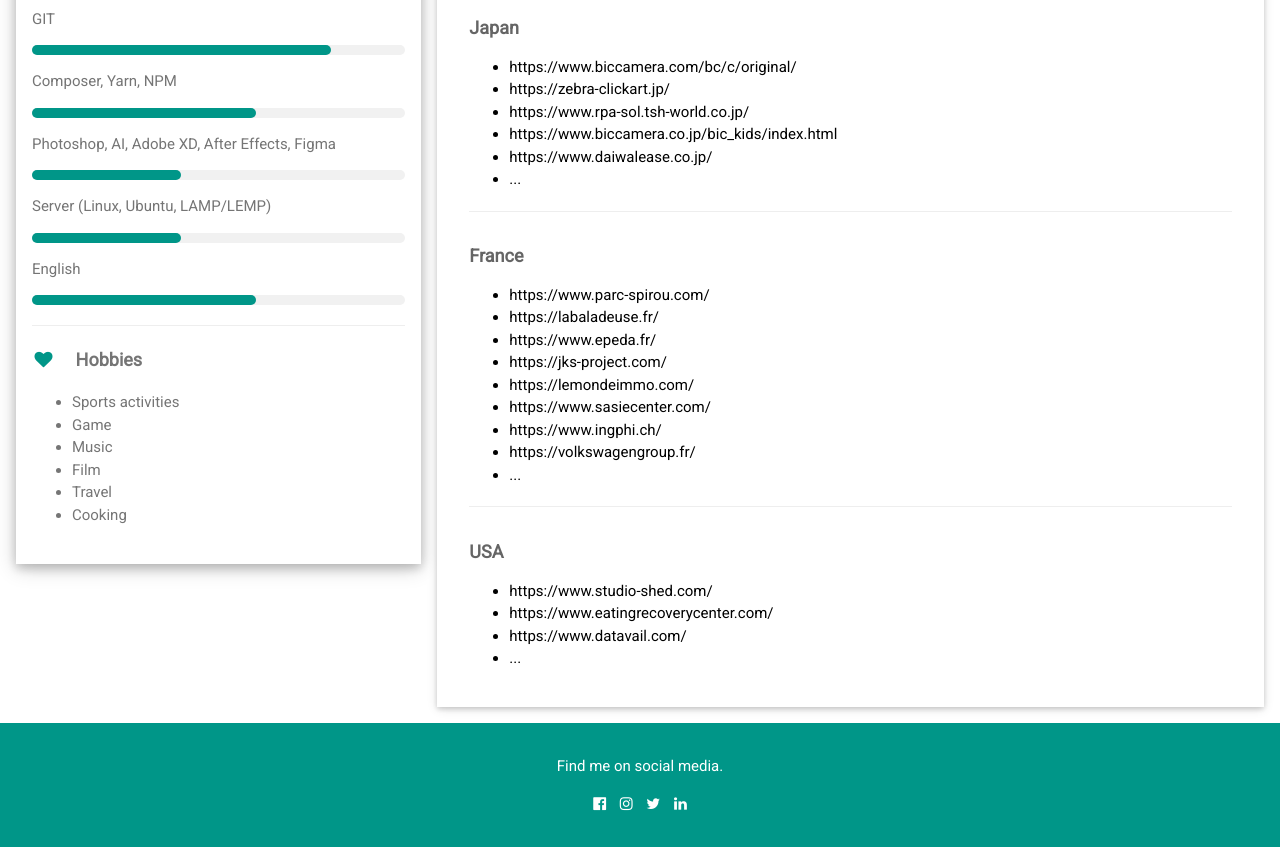
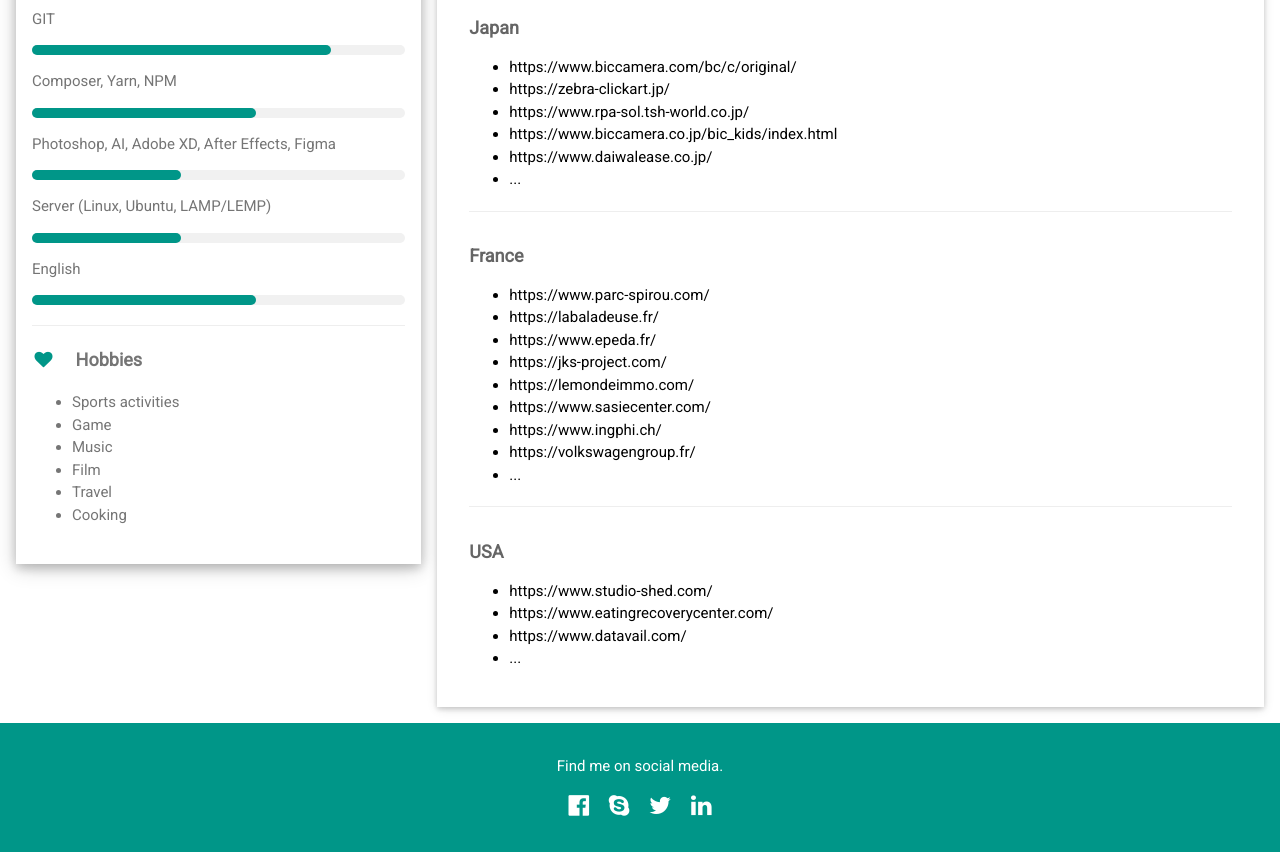
Before and after one commit to TroiHK/troihk.github.io, a website: page index.html in a window 1280 px wide. Shown: the part 1544-2396 px from the top of the page. Drawn offline with Linux system fonts and the light colour scheme.

Commit message:
add skype

```diff
--- a/index.html
+++ b/index.html
@@ -384,7 +384,7 @@
     <footer class="w3-container w3-teal w3-center w3-margin-top w3-padding-32">
         <p style="margin-top: 0">Find me on social media.</p>
         <a href="https://www.facebook.com/troi.hoangkim/" target="_blank"><i class="fa fa-facebook-official w3-hover-opacity"></i></a>
-        <a href="https://www.instagram.com/troihoang/" target="_blank"><i class="fa fa-instagram w3-hover-opacity"></i></a>
+        <a href="skype:kimtroi.ntu?chat"><i class="fa fa-skype w3-hover-opacity"></i></a>
         <a href="https://twitter.com/troi_ntu/" target="_blank"><i class="fa fa-twitter w3-hover-opacity"></i></a>
         <a href="https://www.linkedin.com/in/tr%E1%BB%97i-ho%C3%A0ng-kim-3b0a5191/" target="_blank"><i class="fa fa-linkedin w3-hover-opacity"></i></a>
         <br>
--- a/src/assets/scss/app.scss
+++ b/src/assets/scss/app.scss
@@ -11,5 +11,9 @@
 }
 
 footer a {
-    margin: 0 5px;
+    margin: 0 8px;
+
+    .fa {
+    	font-size: 24px;
+    }
 }
```
Also changed, not shown: src/index.html (+1 -1 lines), assets/css/app.css, assets/css/libs.css.
